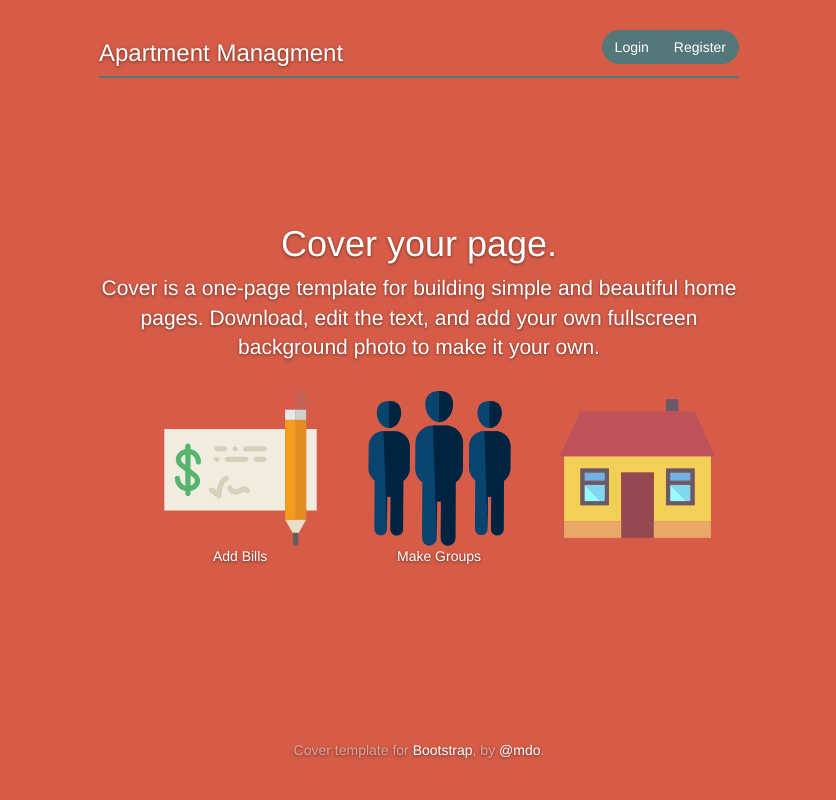
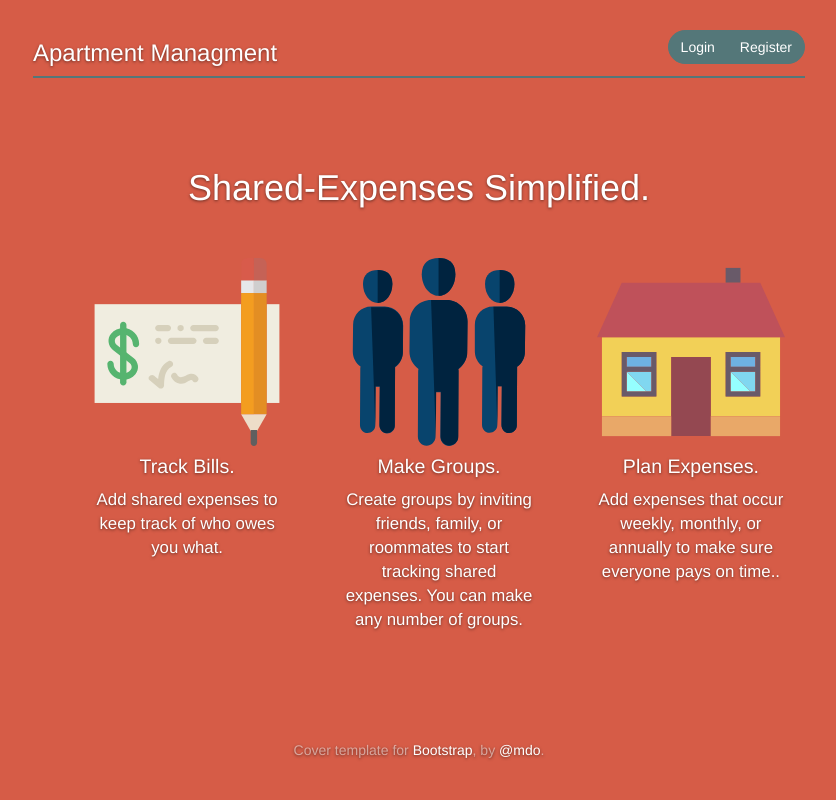
Before and after one commit to nherlihy/Apartment_Managment, a Django app: page / in a window 1280 px wide. Shown: the whole page, without its empty margins (221-1057 px from the left). Run offline with Django 3.2, Linux system fonts and the light colour scheme; some libraries are stand-ins or nearby versions.

Commit message:
finished home screen

```diff
--- a/app/models/models.py
+++ b/app/models/models.py
@@ -1,5 +1,3 @@
 from __future__ import unicode_literals
 
 from django.db import models
-
-# Create your models here.
--- a/app/static/css/home.css
+++ b/app/static/css/home.css
@@ -12,9 +12,8 @@ green: #547779*/
 	--themeGreen: #547779;
 }
 
-@media (min-width: 900px)
-.site-wrapper-inner {
-    vertical-align: middle;
+.masthead, .mastfoot, .cover-container{
+	width: 65%;
 }
 
 .btn-round{
@@ -51,14 +50,16 @@ hr {
     background-color: var(--themeGreen);
 }
 
+.cover-heading{
+	margin-bottom: 50px;
+}
+
 /*Li is and image with text beneath it */
 #cover-images ul li {
 	width: 25%;
 	display: inline-block;
 	vertical-align: top;
-	margin: 10px 20px 10px 20px;
 }
-
 
 .what-we-do img {
 	align-self: center;
@@ -74,13 +75,25 @@ hr {
 
 .what-we-do p{
   text-align: center;
-	font-size: 100%;
+	font-size: 120%;
 	font-family: inherit;
 }
 
 .what-we-do h4 {
-	font-size: 125%;
+	font-size: 140%;
 	font-family: inherit;
+}
+
+#track-bills{
+	left: 0%;
+	margin-right: 60px;
+}
+#make-groups{
+	left: 33.33%;
+}
+#plan-expenses{
+	left: 66.66%;
+	margin-left: 60px;
 }
 
 
--- a/app/templates/public/home.html
+++ b/app/templates/public/home.html
@@ -60,25 +60,29 @@
 
 
           <div class="inner cover" id="cover-images">
-            <h1 class="cover-heading">Cover your page.</h1>
-            <p class="lead">Cover is a one-page template for building simple and beautiful home pages. Download, edit the text, and add your own fullscreen background photo to make it your own.</p>
+            <h1 class="cover-heading">Shared-Expenses Simplified.</h1>
               <ul>
-                <li>
-                  <div class="what-we-do">
+                <li id="track-bills">
+                  <div class="what-we-do" >
                     <img src="{% static 'images/check.svg' %}" alt="check">
-                    <p>Add Bills</p>
+                    <h4>Track Bills.</h4>
+                    <p>Add shared expenses to keep track of who owes you what.</p>
                   </div>
                 </li>
-                <li>
-                  <div class="what-we-do">
+                <li id="make-groups">
+                  <div class="what-we-do" >
                     <img src="{% static 'images/group.svg' %}" alt="check">
-                    <p>Make Groups</p>
+                    <h4>Make Groups.</h4>
+                    <p>Create groups by inviting friends, family, or roommates to start tracking shared expenses. You can make
+                        any number of groups.
+                    </p>
                   </div>
                 </li>
-                <li>
-                  <div class="what-we-do">
+                <li id="plan-expenses">
+                  <div class="what-we-do" >
                     <img src="{% static 'images/house.svg' %}" alt="check">
-                    <p></p>
+                    <h4>Plan Expenses.</h4>
+                    <p>Add expenses that occur weekly, monthly, or annually to make sure everyone pays on time..</p>
                   </div>
                 </li>
               </ul>
```
